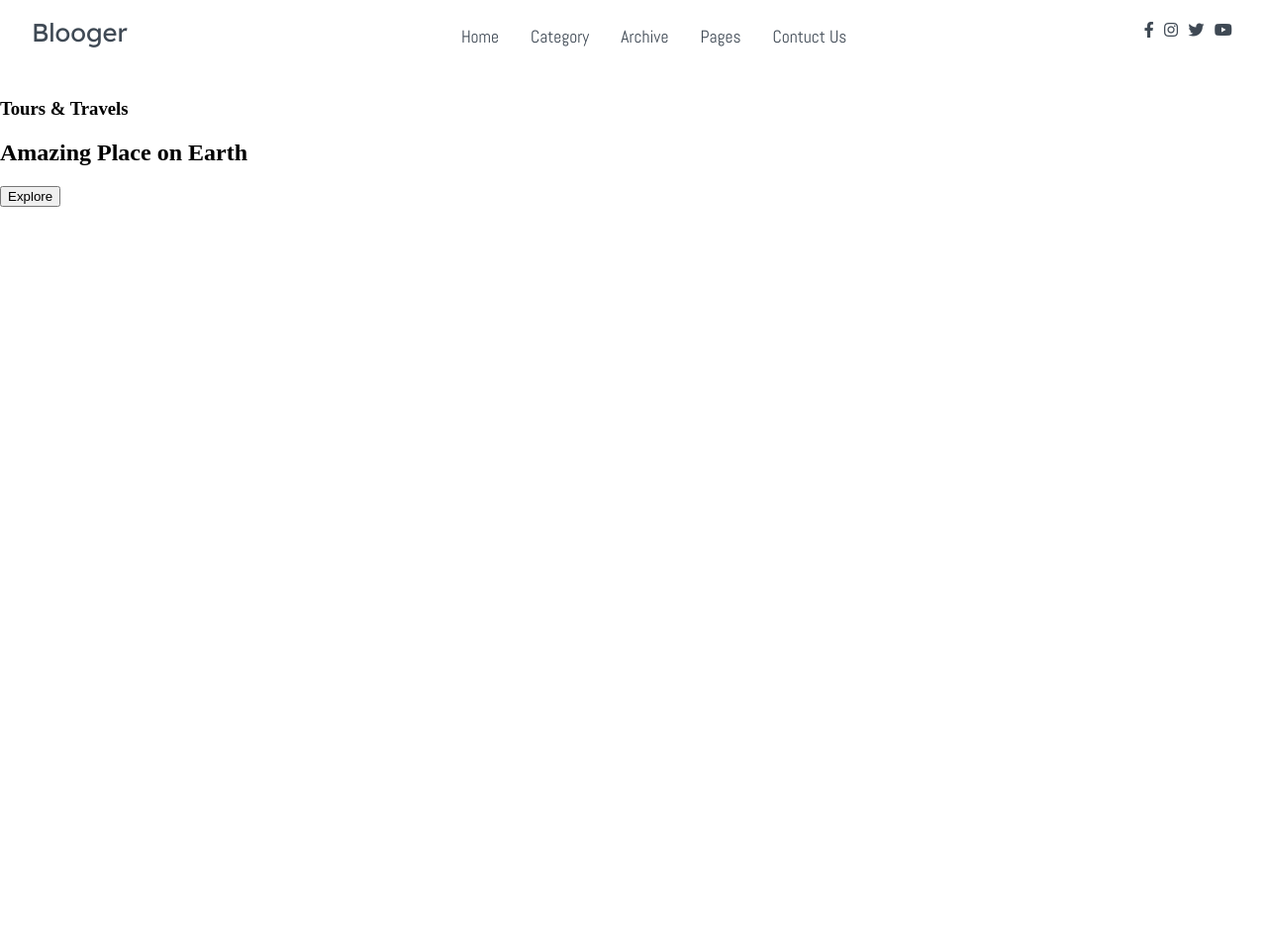
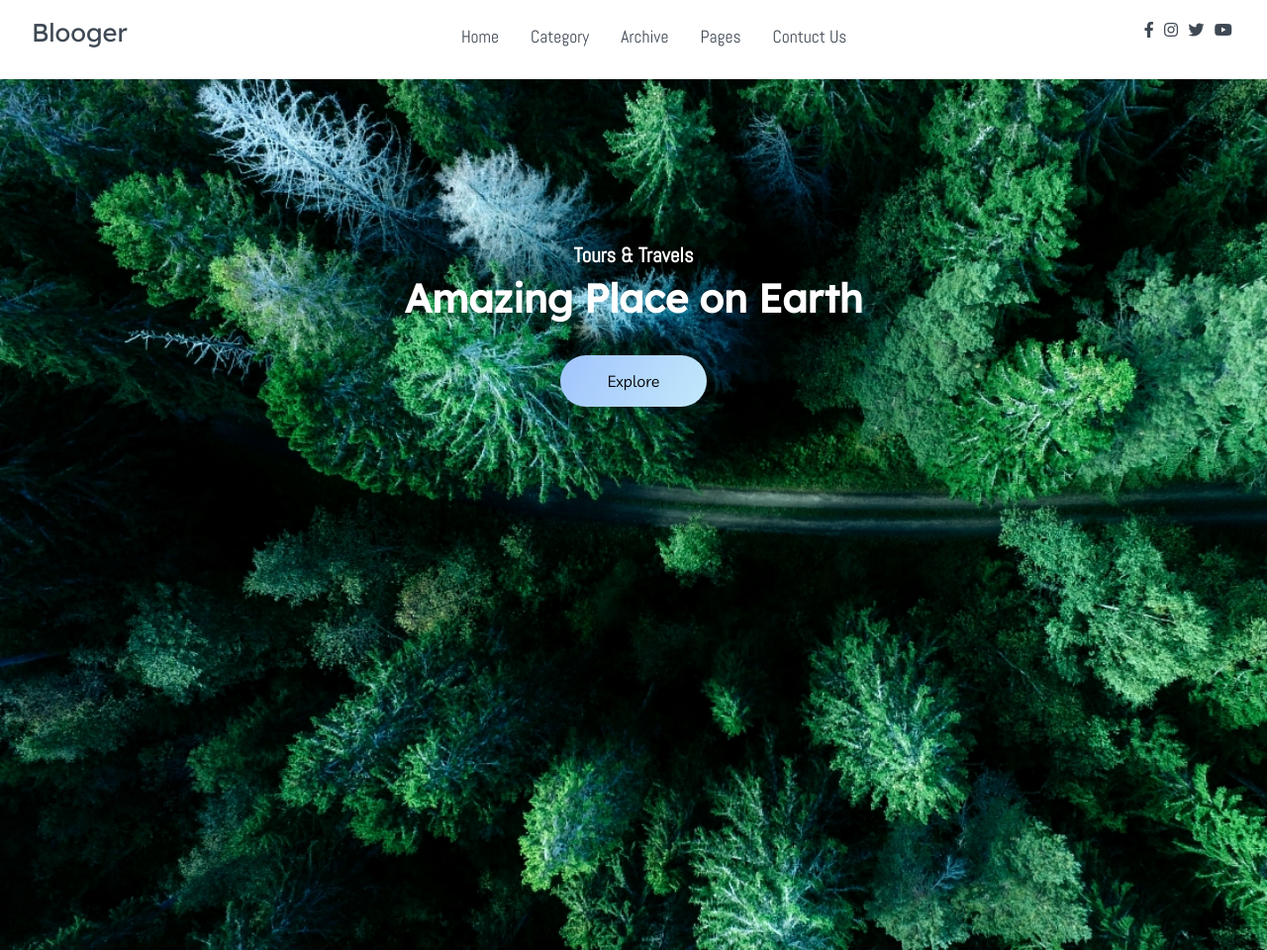
Before and after one commit to sifathossain39/blogger, a plain HTML site: page index.html in a window 1280 px wide. Shown: the whole page at 99% size. Before the commit the page ends 800 px from the top, so only its background shows below. Drawn offline with Linux system fonts and the light colour scheme.

Commit message:
title featuring

```diff
--- a/CSS/Styles.css
+++ b/CSS/Styles.css
@@ -46,6 +46,32 @@ a{
 ul{
   list-style-type: none;
 }
+
+h1{
+  font-family: var(--Lexend);
+  font-size: 2.5rem;
+}
+
+h2{
+  font-family: var(--Lexend);
+}
+
+h3{
+  font-family: var(--Abel);
+  font-size:1.3rem;
+}
+
+button.btn{
+  border: none;
+  border-radius: 2rem;
+  padding: 1rem 3rem;
+  font-family: var(--Livvic);
+  font-size: 1rem;
+  cursor: pointer;
+}
+
+
+
 /* ------x------Global Classes-------x------ */
 
 /* ---------------navbar------------------ */
@@ -124,6 +150,45 @@ ul{
 
 /* ---------x------navbar------x------------ */
 
+/*-------------- Main Content ----------------*/
+
+
+/*--------------- Site title -----------------*/
+
+  main .site-title{
+    background: url(../assets/background-image.jpg);
+    background-size: cover;
+    height: 110vh;
+    display: flex;
+    justify-content: center;
+  }
+
+  main .site-title .site-background{
+    padding-top: 10rem;
+    text-align: center;
+    color: var(--white);
+  }
+
+  main .site-title h1, h3{
+    margin: .3rem;
+  }
+
+  main .site-title .btn{
+    margin: 1.8rem;
+    background: var(--sky);
+  }
+
+  main .site-title .btn:hover{
+    background: transparent;
+    border: 1px solid var(--white);
+    color: var(--white);
+  }
+
+/*------x--------- Site title ---------x--------*/
+
+
+/*------x-------- Main Content --------x--------*/
+
 /* Viewport less than or equal to 750px */
 
   @media only screen and (max-width:750px){
```
Also changed, not shown: assets/background-image.jpg (added).
